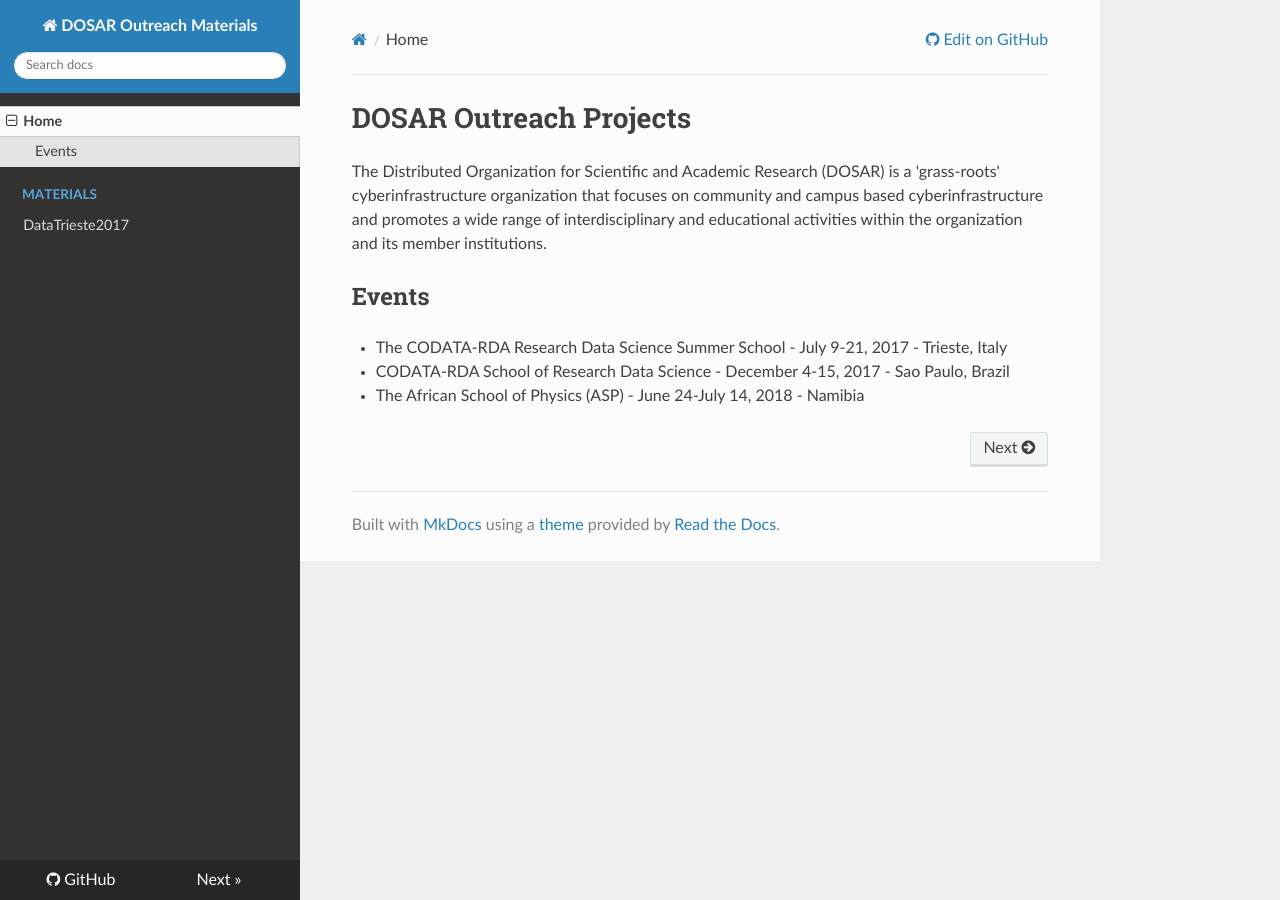
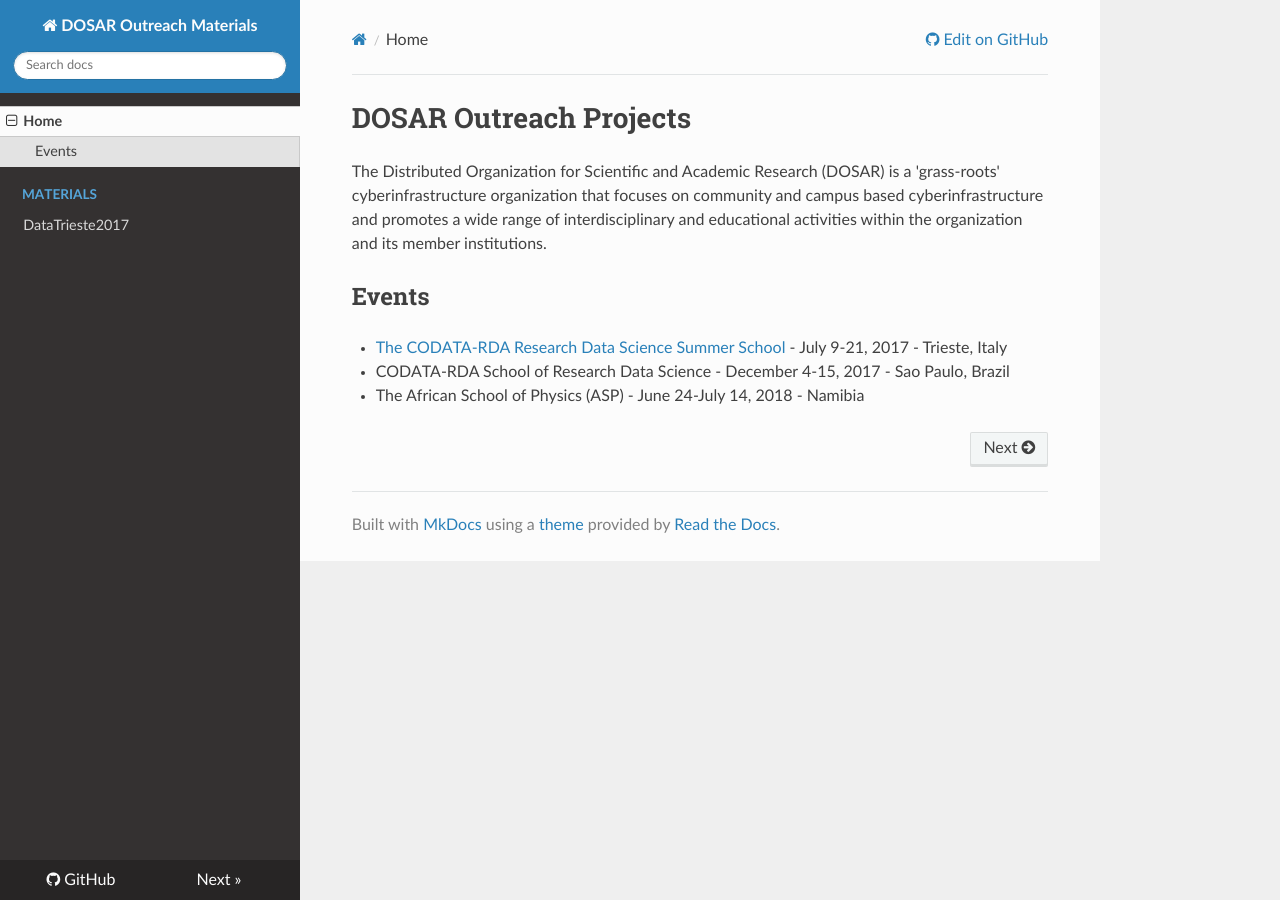
Before and after one commit to opensciencegrid/dosar, an MkDocs documentation site: the page built from docs/index.md, in a window 1280 px wide. Built offline with MkDocs 1.6.1, drawn with Linux system fonts in a browser that asks for light colours; nearby versions of some CDN libraries; old or Windows-style settings are respelled for this version of MkDocs; part of the change alters nothing that is shown.

```diff
--- a/docs/index.md
+++ b/docs/index.md
@@ -3,6 +3,6 @@
 The Distributed Organization for Scientific and Academic Research (DOSAR) is a 'grass-roots' cyberinfrastructure organization that focuses on community and campus based cyberinfrastructure and promotes a wide range of interdisciplinary and educational activities within the organization and its member institutions.
 
 ## Events
-   * The CODATA-RDA Research Data Science Summer School - July 9-21, 2017 - Trieste, Italy
+   * [The CODATA-RDA Research Data Science Summer School](https://opensciencegrid.github.io/dosar/Materials/DT2017/) - July 9-21, 2017 - Trieste, Italy
    * CODATA-RDA School of Research Data Science - December 4-15, 2017 - Sao Paulo, Brazil
    * The African School of Physics (ASP) - June 24-July 14, 2018 - Namibia
```
